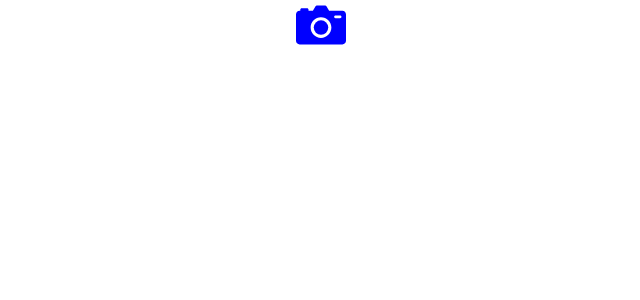
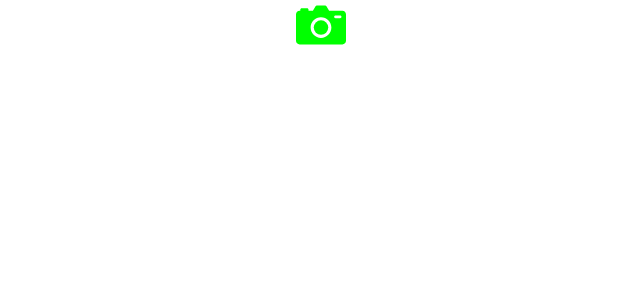
Before and after one commit to shoobah/shoobah-photo, a Vue app: page / in a window 1280 px wide. Shown: the top 300 px of the page, without its empty margins (64-704 px from the left). Built offline with nearby package versions, Linux system fonts and the light colour scheme.

Commit message:
Color prop on logo

```diff
--- a/src/components/Header.vue
+++ b/src/components/Header.vue
@@ -1,6 +1,6 @@
 <template>
     <div>
-        <Logo />
+        <Logo color="#00FF00" />
     </div>
 </template>
 
--- a/src/components/Logo.vue
+++ b/src/components/Logo.vue
@@ -1,15 +1,21 @@
 <template>
     <svg id="camera-logo" xmlns="http://www.w3.org/2000/svg" xmlns:xlink="http://www.w3.org/1999/xlink" version="1.1" x="0px" y="0px" viewBox="0 0 307.308 307.308"  class="">
         <g><g id="_x31_1-DSLR_Camera">
-        <path d="M284.909,66.146h-81.345l-16.426-27.595c-1.607-2.698-4.514-4.351-7.654-4.351h-51.662c-3.14,0-6.048,1.653-7.654,4.351   l-16.426,27.595H77.049v-6.082c0-4.919-3.988-8.907-8.907-8.907H35.185c-4.92,0-8.907,3.988-8.907,8.907v6.082h-3.88   C10.027,66.146,0,76.174,0,88.543v162.166c0,12.37,10.027,22.398,22.397,22.398h262.512c12.37,0,22.398-10.028,22.398-22.398   V88.543C307.308,76.174,297.279,66.146,284.909,66.146z M153.653,233.379c-35.21,0-63.753-28.543-63.753-63.754   c0-35.209,28.543-63.753,63.753-63.753c35.21,0,63.753,28.544,63.753,63.753C217.406,204.836,188.863,233.379,153.653,233.379z    M270.935,112.322h-27.91c-4.919,0-8.907-3.988-8.907-8.908c0-4.92,3.988-8.908,8.907-8.908h27.91c4.921,0,8.908,3.988,8.908,8.908   C279.843,108.334,275.855,112.322,270.935,112.322z" data-original="#000000" class="active-path" data-old_color="#FFBA00" fill="#FFC100"/>
-        <circle cx="153.653" cy="169.625" r="44.538" data-original="#000000" class="active-path" data-old_color="#FFBA00" fill="#FFC100"/>
+        <path d="M284.909,66.146h-81.345l-16.426-27.595c-1.607-2.698-4.514-4.351-7.654-4.351h-51.662c-3.14,0-6.048,1.653-7.654,4.351   l-16.426,27.595H77.049v-6.082c0-4.919-3.988-8.907-8.907-8.907H35.185c-4.92,0-8.907,3.988-8.907,8.907v6.082h-3.88   C10.027,66.146,0,76.174,0,88.543v162.166c0,12.37,10.027,22.398,22.397,22.398h262.512c12.37,0,22.398-10.028,22.398-22.398   V88.543C307.308,76.174,297.279,66.146,284.909,66.146z M153.653,233.379c-35.21,0-63.753-28.543-63.753-63.754   c0-35.209,28.543-63.753,63.753-63.753c35.21,0,63.753,28.544,63.753,63.753C217.406,204.836,188.863,233.379,153.653,233.379z    M270.935,112.322h-27.91c-4.919,0-8.907-3.988-8.907-8.908c0-4.92,3.988-8.908,8.907-8.908h27.91c4.921,0,8.908,3.988,8.908,8.908   C279.843,108.334,275.855,112.322,270.935,112.322z" data-original="#000000" class="active-path" data-old_color="#FFBA00" :fill="color"/>
+        <circle cx="153.653" cy="169.625" r="44.538" data-original="#000000" class="active-path" data-old_color="#FFBA00" :fill="color"/>
         </g></g>
     </svg>
 </template>
 
 <script>
 export default {
-  name: "Logo"
+  name: "Logo",
+  props: {
+    color: {
+      type: String,
+      default: "#FF0000"
+    }
+  }
 };
 </script>
 
@@ -20,8 +26,8 @@ export default {
   width: 50px;
   height: 50px;
 }
-#_x31_1-DSLR_Camera path,
+/* #_x31_1-DSLR_Camera path,
 #_x31_1-DSLR_Camera circle {
   fill: blue;
-}
+} */
 </style>
```
